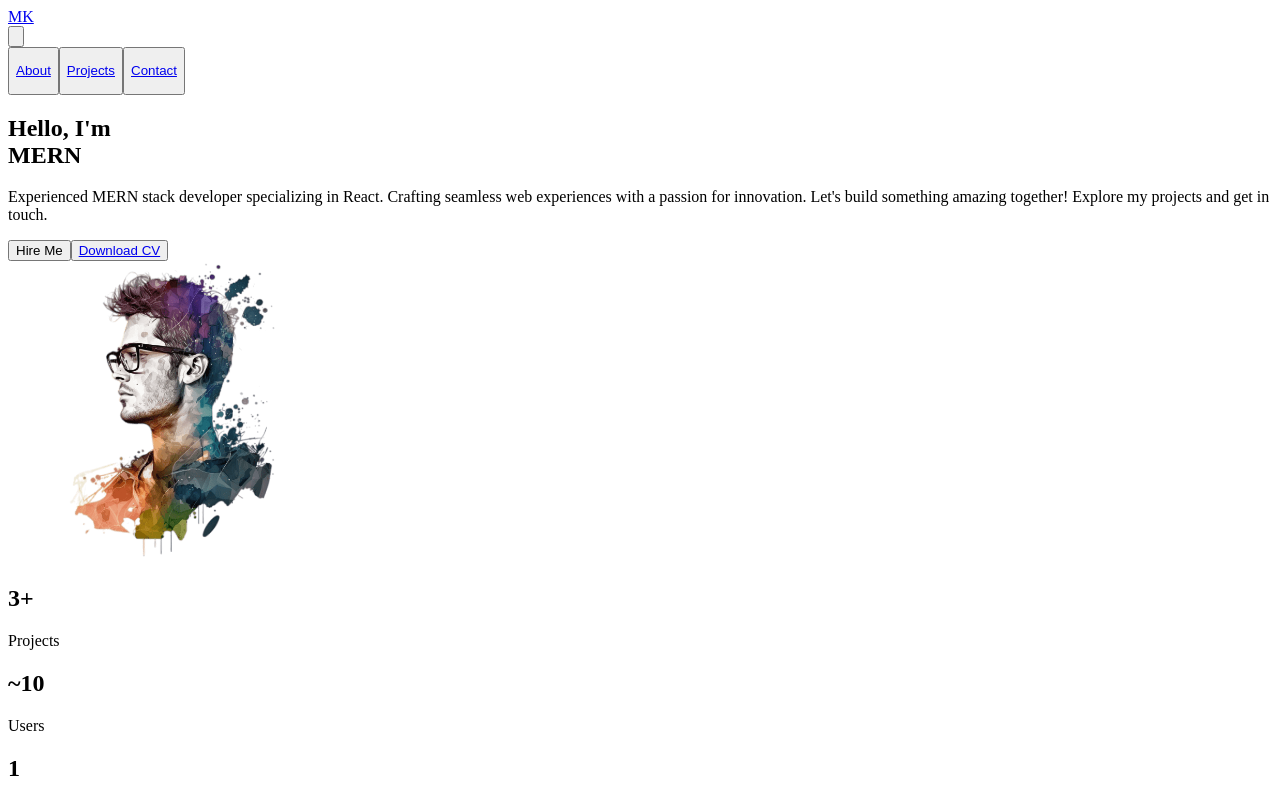
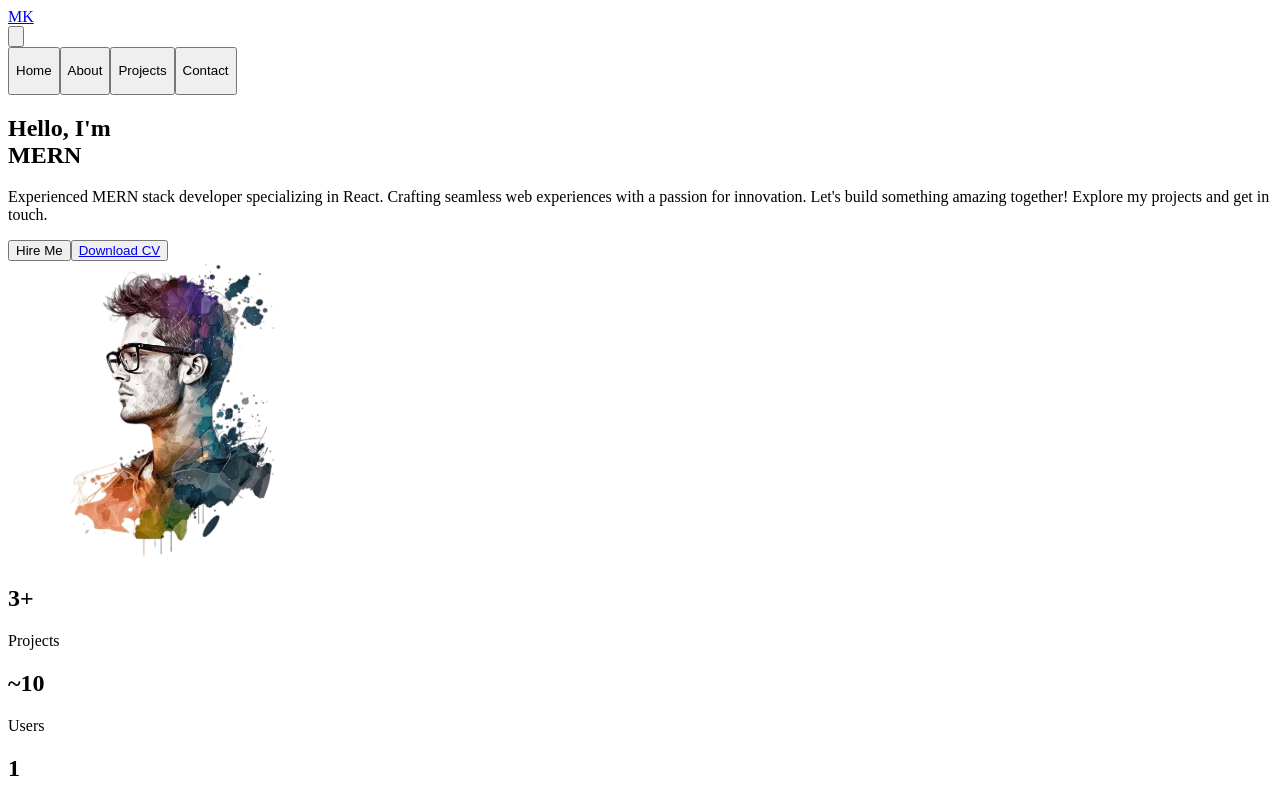
Before and after one commit to ManiKanta9578/Portfolio, a Next.js app in the folder frontend/: page / in a window 1280 px wide. Shown: the top 800 px of the page. Built offline with nearby package versions, Linux system fonts and the light colour scheme.

Commit message:
added animation

```diff
--- a/frontend/src/app/components/EmailSection.jsx
+++ b/frontend/src/app/components/EmailSection.jsx
@@ -4,6 +4,7 @@
 import GithubIcon from "../../../public/images/github.svg";
 import LinkedInIcon from "../../../public/images/linkedin.svg";
 import Link from "next/link";
+import { motion } from "framer-motion";
 
 const EmailSection = () => {
   const [emailSubmitted, setEmailSubmitted] = useState(false);
@@ -32,7 +33,10 @@
     }
   };
   return (
-    <section id="contact" className="grid md:grid-cols-2 my-12 md:my-16 py-24 gap-4 relative">
+    <section
+      id="contact"
+      className="grid md:grid-cols-2 my-12 md:my-16 py-24 gap-4 relative"
+    >
       {/* <div className="bg-[radial-gradient(ellipse_at_center,_var(--tw-gradient-stops))] from-primary-900 to-transparent rounded-full h-80 w-80 z-0 blur-lg absolute top-3/4 -left-4 transform -translate-x-1/2 -translate-1/2"></div> */}
       <div>
         <h5 className="text-xl font-bold text-white my-2">Let's Connect</h5>
@@ -42,15 +46,22 @@
           to get back to you!
         </p>
         <div className="socials flex flex-row gap-2">
-          <Link href="https://github.com/ManiKanta9578/" target="_blank">
+          <motion.a
+            href="https://github.com/ManiKanta9578/"
+            target="_blank"
+            whileHover={{ y: -2 }}
+            whileTap={{ scale: 0.9 }}
+          >
             <Image src={GithubIcon} alt="Github Icon" />
-          </Link>
-          <Link
+          </motion.a>
+          <motion.a
             href="https://www.linkedin.com/in/mani-kanta-kotni"
             target="_blank"
+            whileHover={{ y: -2 }}
+            whileTap={{ scale: 0.9 }}
           >
             <Image src={LinkedInIcon} alt="LinkedIn Icon" />
-          </Link>
+          </motion.a>
         </div>
       </div>
       <div>
--- a/frontend/src/app/components/Navbar.jsx
+++ b/frontend/src/app/components/Navbar.jsx
@@ -8,6 +8,10 @@
 import TabButton from "./TabButton";
 
 const navLinks = [
+  {
+    title: "Home",
+    path: "/",
+  },
   {
     title: "About",
     path: "#about",
@@ -32,6 +36,7 @@
   const handleTabChange = (id) => {
     startTransition(() => {
       setTab(id);
+      setOpenNavbar(false);
     });
   };
 
@@ -74,24 +79,38 @@
         </div>
         <div className="menu hidden md:block md:w-auto" id="navbar">
           <div className="flex p-4 md:p-0 md:flex-row md:space-x-8 mt-0">
+            <Link href={"/"} className="text-lg">
+              <TabButton
+                selectTab={() => handleTabChange("home")}
+                active={tab === "home"}
+              >
+                Home
+              </TabButton>
+            </Link>
+            <Link href={"#about"} className="text-lg">
               <TabButton
                 selectTab={() => handleTabChange("about")}
                 active={tab === "about"}
               >
-            <Link href={"#about"} className="text-lg">About</Link>
+                About
               </TabButton>
+            </Link>
+            <Link href={"#projects"} className="text-lg">
               <TabButton
                 selectTab={() => handleTabChange("projects")}
                 active={tab === "projects"}
               >
-              <Link href={"#projects"} className="text-lg">Projects</Link>
+                Projects
               </TabButton>
+            </Link>
+            <Link href={"#contact"} className="text-lg">
               <TabButton
                 selectTab={() => handleTabChange("contact")}
                 active={tab === "contact"}
               >
-              <Link href={"#contact"} className="text-lg">Contact</Link>
+                Contact
               </TabButton>
+            </Link>
           </div>
           {/*  <ul className="flex p-4 md:p-0 md:flex-row md:space-x-8 mt-0">
              {navLinks.map((link, index) => (
```
Lines whose indentation alone changed are shown as unchanged.
